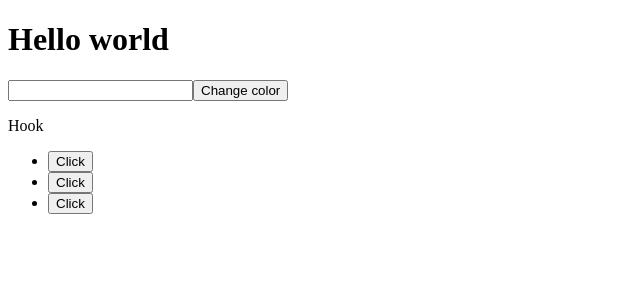
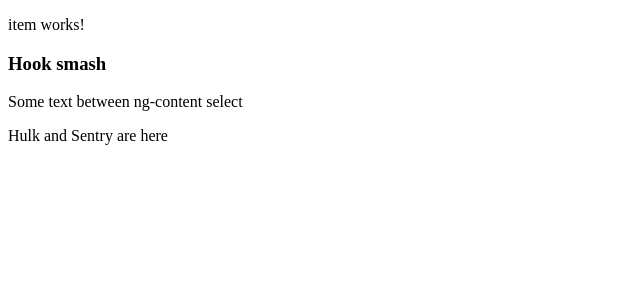
Before and after one commit to Hook-Da/angular-screen-cast, an Angular app: page / in a window 1280 px wide. Shown: the top 300 px of the page, without its empty margins (0-640 px from the left). Built offline with nearby package versions, Linux system fonts and the light colour scheme.

Commit message:
3.4 Скринкаст по Angular – Компоненты и директивы – Проекция контента с помощью ng-content

```diff
--- a/src/app/app.component.html
+++ b/src/app/app.component.html
@@ -1,5 +1,4 @@
-<h1>Hello world</h1>
-<input type="text" #hello name="">
-<button (click)="changeColor(hello)">Change color</button>
-
-<app-header></app-header>
+<app-item>
+  <h3>Hook smash</h3>
+  <section>Hulk and Sentry are here</section>
+</app-item>
--- a/src/app/app.module.ts
+++ b/src/app/app.module.ts
@@ -5,12 +5,14 @@ import { AppRoutingModule } from './app-routing.module';
 import { AppComponent } from './app.component';
 import { HeaderComponent } from './header/header.component';
 import { UserCardComponent } from './header/user-card/user-card.component';
+import { ItemComponent } from './item/item.component';
 
 @NgModule({
   declarations: [
     AppComponent,
     HeaderComponent,
-    UserCardComponent
+    UserCardComponent,
+    ItemComponent
   ],
   imports: [
     BrowserModule,
--- /dev/null
+++ b/src/app/item/item.component.html
@@ -0,0 +1,4 @@
+<p>item works!</p>
+<ng-content select="h3"></ng-content>
+<p>Some text between ng-content select</p>
+<ng-content select="section"></ng-content>
--- /dev/null
+++ b/src/app/item/item.component.ts
@@ -0,0 +1,15 @@
+import { Component, OnInit } from '@angular/core';
+
+@Component({
+  selector: 'app-item',
+  templateUrl: './item.component.html',
+  styleUrls: ['./item.component.css']
+})
+export class ItemComponent implements OnInit {
+
+  constructor() { }
+
+  ngOnInit() {
+  }
+
+}
```
Also changed, not shown: src/app/item/item.component.css (added), 1 other file (tests, documents, lock files or other folders).
